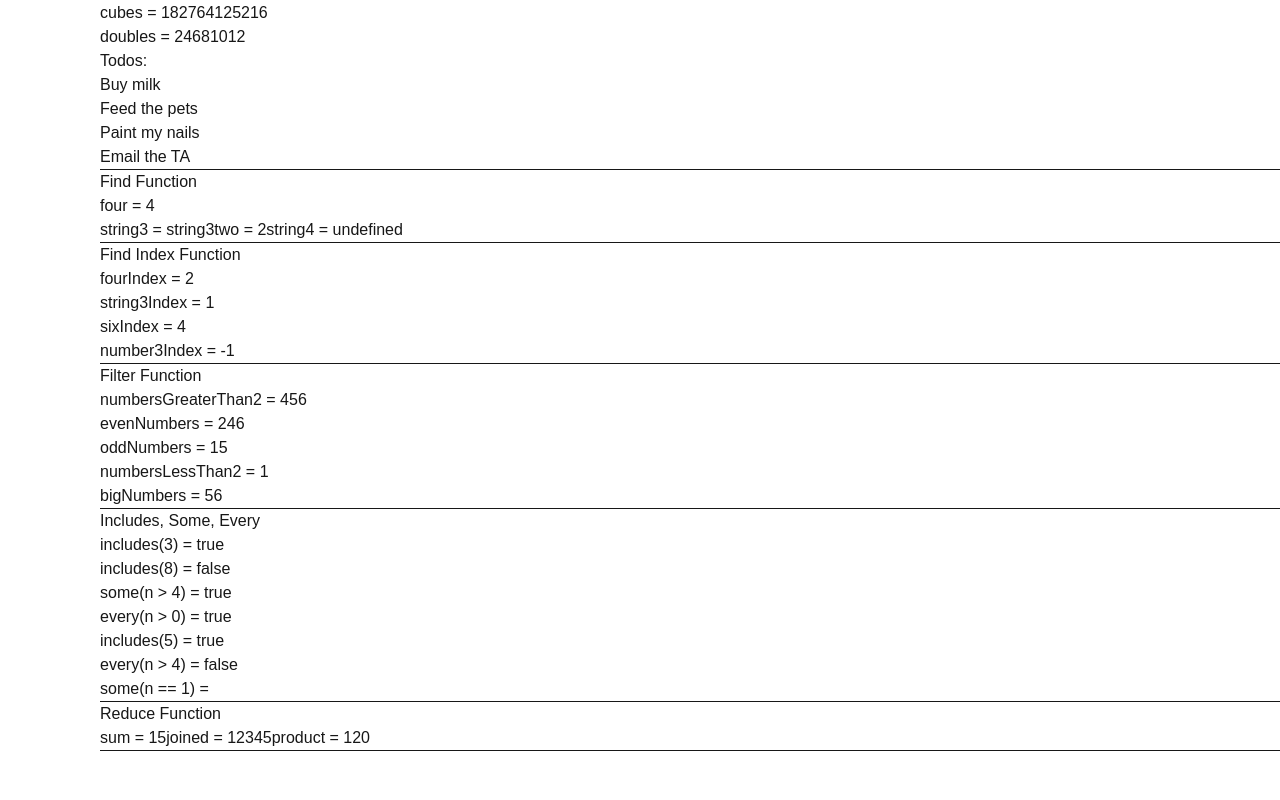
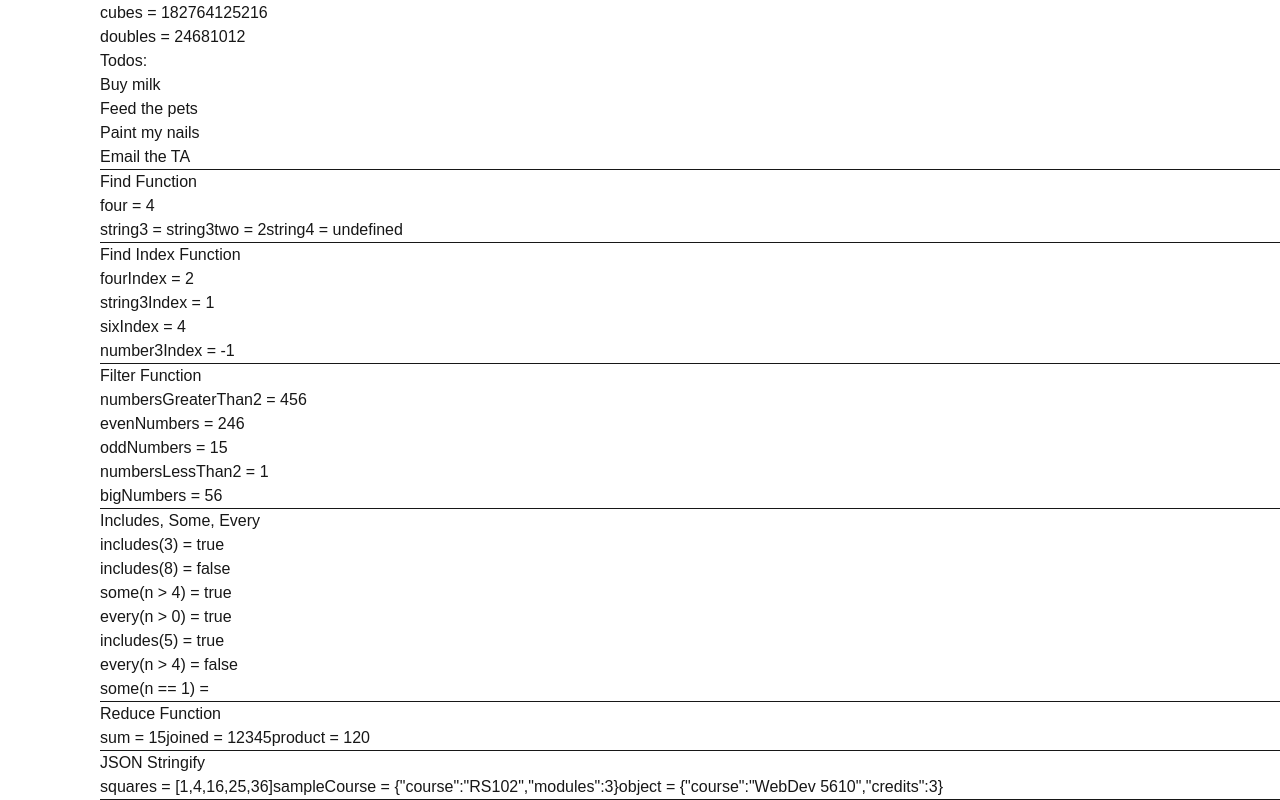
Before and after one commit to rileypk8/webdev-client, a Next.js app: page /labs/lab3 in a window 1280 px wide. Shown: the part 2533-3333 px from the top of the page. Before the commit the page ends 3284 px from the top, so only its background shows below. Built offline with nearby package versions, Linux system fonts and the light colour scheme.

Commit message:
a3: 3.4.10

```diff
--- /dev/null
+++ b/app/labs/lab3/JsonStringify.tsx
@@ -0,0 +1,13 @@
+export default function JsonStringify() {
+  const squares = [1, 4, 16, 25, 36];
+  const object = { course: "WebDev 5610", credits: 3 }
+  return (
+    <div id="wd-json-stringify">
+      <h3>JSON Stringify</h3>
+      squares = {JSON.stringify(squares)}
+      sampleCourse = {JSON.stringify({ course: "RS102", modules: 3 })}
+      object = {JSON.stringify(object)}
+      <hr />
+    </div>
+  );
+}
--- a/app/labs/lab3/page.tsx
+++ b/app/labs/lab3/page.tsx
@@ -20,6 +20,7 @@ import FindIndex from "./FindIndex";
 import FilterFunction from "./FilterFunction";
 import IncludesSomeEvery from "./IncludesSomeEvery";
 import ReduceFunction from "./ReduceFunction";
+import JsonStringify from "./JsonStringify";
 
 export default function Lab3() {
   return (
@@ -47,6 +48,7 @@ export default function Lab3() {
       <FilterFunction />
       <IncludesSomeEvery />
       <ReduceFunction />
+      <JsonStringify />
     </div>
   );
 }
```
